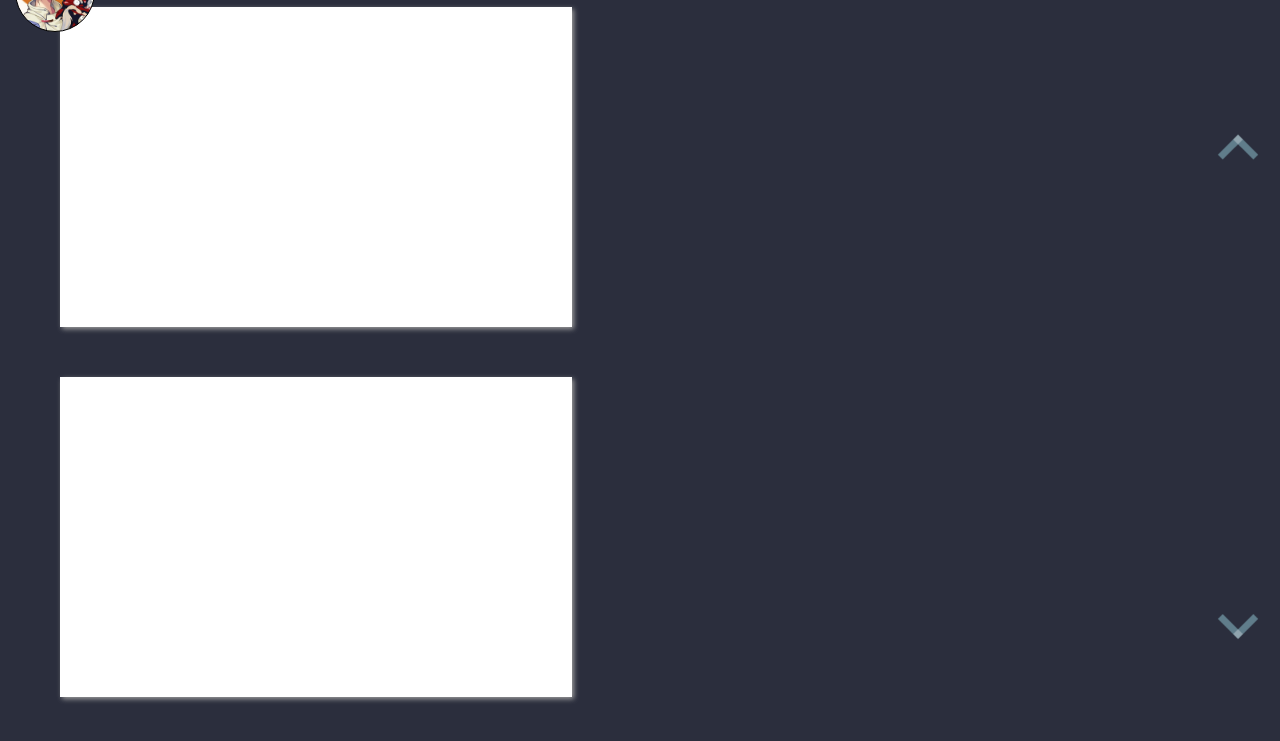
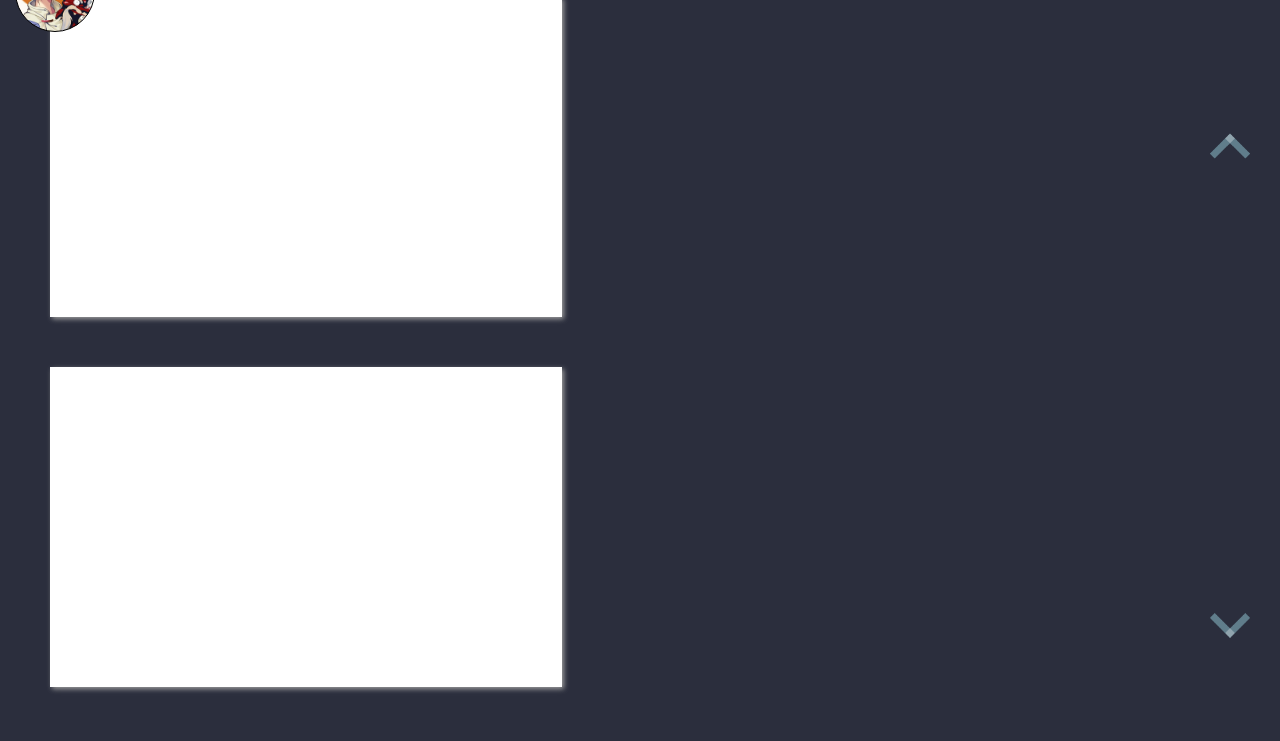
Before and after one commit to xieyuls/MyBlog, a plain HTML site: page index.html in a window 1280 px wide. Both pictures are taken after a click on the button 1232 px from the left and 680 px from the top of the page. Shown: the part 853-1594 px from the top of the page. Drawn offline with Linux system fonts and the light colour scheme.

Commit message:
修改上下箭头的位置偏移问题

```diff
--- a/css/main.css
+++ b/css/main.css
@@ -2,7 +2,6 @@ body{
     position: relative;
     background: #2B2E3D;
     margin:0;
-    padding:10px;
     overflow: auto;
    overflow-y:hidden;
     overflow-x:hidden;
@@ -37,17 +36,19 @@ body{
     background-size:90%;
 }
 
-.intro_button{
-    width:80px;
-    height:80px;
+.up{
+    width:50px;
+    height:50px;
     position: fixed;
-    right:8px;
+    right:10px;
     background: rgba(0,0,0,0);
     border:none;
     outline:none;
 }
 
-.intro img{
+.up img{
+    position: fixed;
+    right:10px;
     width:80px;
     height:80px;
 }
@@ -56,44 +57,33 @@ body{
     position: relative;
 }
 
-.content_button{
-    width:80px;
-    height:80px;
+.down{
+    width:50px;
+    height:50px;
     position: fixed;
-    top:150px;
-    right:8px;
+    right:10px;
     background: rgba(0,0,0,0);
     border:none;
-    outline:0 none
+    outline:none;
 }
 
-.content_button img{
+.down img{
+    position: fixed;
+    right:10px;
     width:80px;
     height:80px;
 }
-/*.intro_img{*/
-    /*width:100%;*/
-    /*height:100%;*/
-/*}*/
 
 
 .content1{
     margin:50px;
-    width:600px;
-    height:300px;
     border:1px solid #ffffff;
     background: #ffffff;
     -webkit-box-shadow:2px 2px 5px rgb(159,159,159);
  }
 .content2{
     margin:50px;
-    width:600px;
-    height:300px;
     border:1px solid #ffffff;
     background: #ffffff;
     -webkit-box-shadow:2px 2px 5px rgb(159,159,159);
 }
-
-.bg2{
-
-}
--- a/index.html
+++ b/index.html
@@ -13,13 +13,15 @@
       <script src="js/bootstrap/bootstrap.min.js"></script>
 
   </head>
-  <body>
+<body>
   <nav class="navbar navbar-default navbar-fixed-top" role="navigation">
       <div class="container-fluid">
           <div class="navbar-header">
               <a class="navbar-brand" href="#">
                   <div class="icon"></div>
               </a>
+              <button class="down"><img src="img/icon/arrow1.png"></button>
+              <button class="up"><img src="img/icon/arrow2.png"></button>
           </div>
           <div>
               <ul class="nav navbar-nav">
@@ -46,18 +48,15 @@
   </nav>
   <div class="wrapper">
       <div class="intro">
-          <button class="intro_button"><img class="intro_img" src="img/icon/arrow1.png"></button>
+
       </div>
       <div class="content">
-          <button class="content_button"><img src="img/icon/arrow2.png"></button>
+
           <div class="content1"></div>
           <div class="content2 "></div>
-          <div class="bg2">
-              <img src="" alt="" class="pull-right">
-          </div>
       </div>
       <div class="leftbar"></div>
   </div>
   <script src="js/main.js"></script>
-  </body>
+</body>
 </html>
--- a/js/main.js
+++ b/js/main.js
@@ -7,14 +7,16 @@ var height=$(window).height();
 var width=$(window).width();
 $(".wrapper").css("height",(height)*2);
 $(".intro").css("height",height);
-$(".intro_button").css("top",0.8*height);
-$(".content_button").css("top",0.2*height);
+$(".down,.down img").css("top",0.8*height);
+$(".up,.up img").css("top",0.2*height);
+
 $(".content1").css({"height":0.4*height,"width":0.4*width});
 $(".content2").css({"height":0.4*height,"width":0.4*width});
-$(".intro_button").click(function(){
-    $('html,body').animate({scrollTop: height}, 800);
+
+$(".up").click(function(){
+    $('html,body').animate({scrollTop: "0px"}, 800);
 });
+$(".down").click(function(){
 
-$(".content_button").click(function(){
-    $('html,body').animate({scrollTop: '0px'}, 800);
+    $('html,body').animate({scrollTop: height+"px"}, 800);
 });
```
